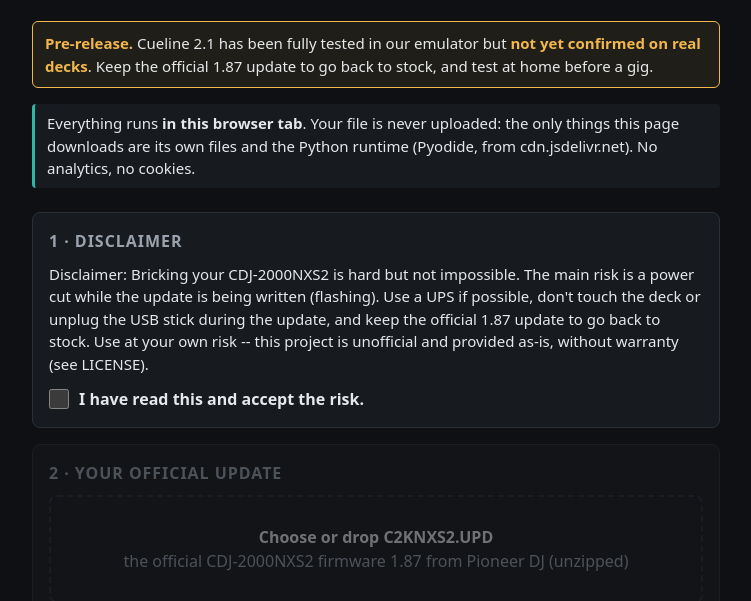
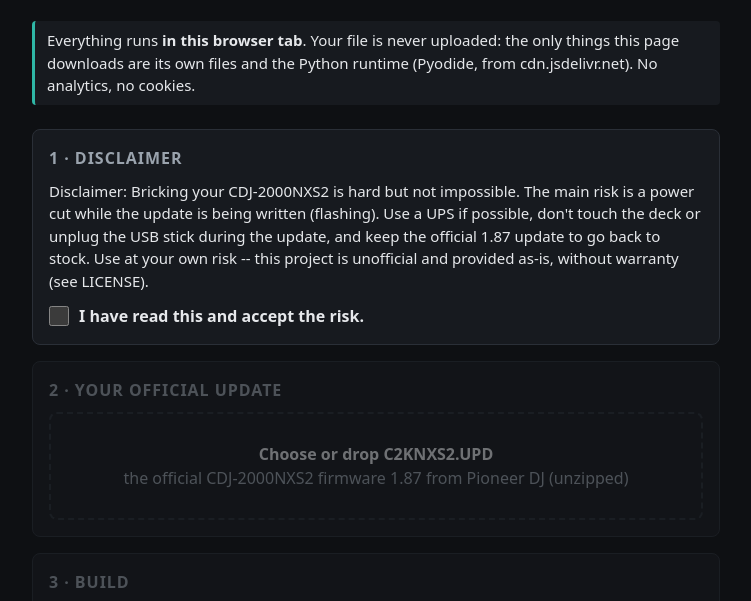
Before and after one commit to feers77/cueline, a plain HTML site: page docs/webbuilder/index.html in a window 1280 px wide. Shown: the part 175-776 px from the top of the page, without its empty margins (264-1015 px from the left). Drawn offline with Linux system fonts and the light colour scheme.

Commit message:
Cueline 2.1: stable release
Confirmed on real CDJ-2000NXS2 decks (two decks on Pro DJ Link: an
autonomous test run, the settings power-cycle check, and an install of
the file made with the web builder, byte-identical to the reference).
The pre-release notices are removed from the README, the release notes,
the changelog, AGENTS.md and the web builder page. No source change: the
built C2KNXS2.UPD is unchanged (sha256 3b85d55f...).

Co-Authored-By: Claude Opus 5.5 <noreply@anthropic.com>
Claude-Session: https://claude.ai/code/session_018AC7D4dCJT4kVwGLYq6nmE

```diff
--- a/docs/webbuilder/index.html
+++ b/docs/webbuilder/index.html
@@ -75,7 +75,6 @@
   <h1><span>Cueline</span> Builder</h1>
   <p class="lead">Make the <strong id="ver">Cueline</strong> firmware update for the CDJ-2000NXS2 from <em>your own</em> official Pioneer 1.87 update file.</p>
   <p class="es" lang="es">Bienvenido: elegí tu C2KNXS2.UPD oficial 1.87 y el navegador arma el update de Cueline. Tu archivo nunca sale de tu computadora.</p>
-  <p class="prerelease" id="prerelease"><strong>Pre-release.</strong> Cueline 2.1 has been fully tested in our emulator but <strong>not yet confirmed on real decks</strong>. Keep the official 1.87 update to go back to stock, and test at home before a gig.</p>
   <p class="privacy">Everything runs <strong>in this browser tab</strong>. Your file is never uploaded: the only things this page downloads are its own files and the Python runtime (Pyodide, from cdn.jsdelivr.net). No analytics, no cookies.</p>
   <noscript>This builder needs JavaScript.</noscript>
 
```
Also changed, not shown: MANIFEST.txt, 4 other files.
